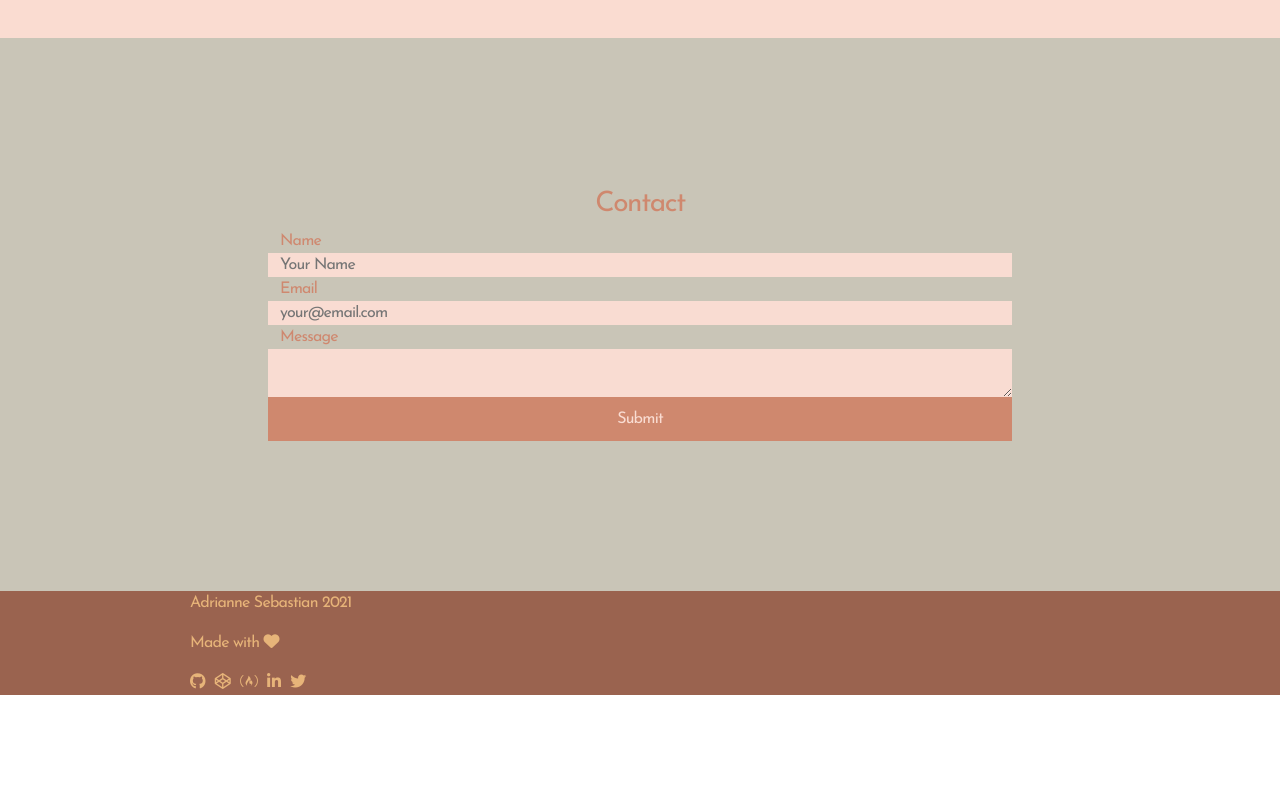
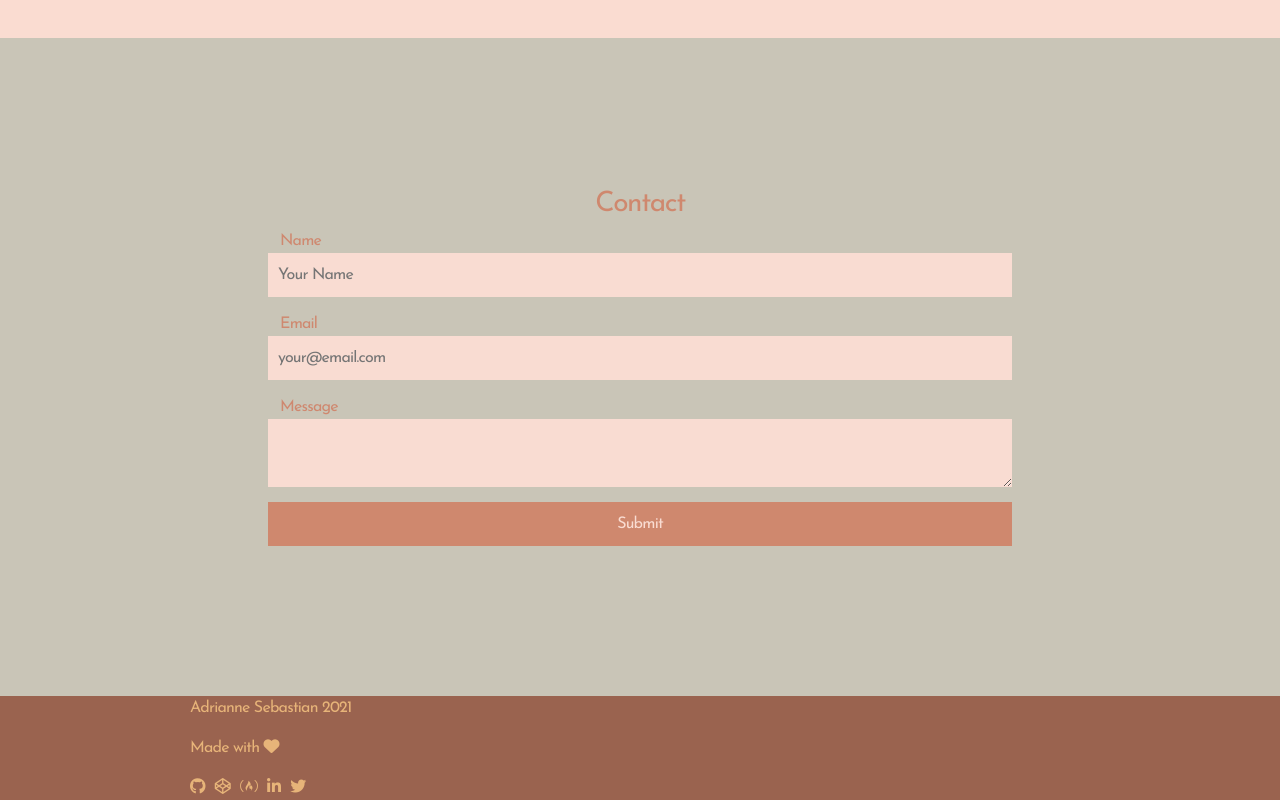
Before and after one commit to arcsbstn/arcsbstn.github.io, a React (Create React App) app: page / in a window 1280 px wide. Shown: the part 1602-2402 px from the top of the page. Before the commit the page ends 2297 px from the top, so only its background shows below. Built offline with nearby package versions, Linux system fonts and the light colour scheme.

Commit message:
update text input padding

```diff
--- a/src/styles/Contact.scss
+++ b/src/styles/Contact.scss
@@ -3,6 +3,9 @@ input[type=email],
 textarea {
   border: none;
   width: 100%;
+  padding: 10px;
+  margin-bottom: 15px;
+  outline: none;
 }
 
 button {
```
